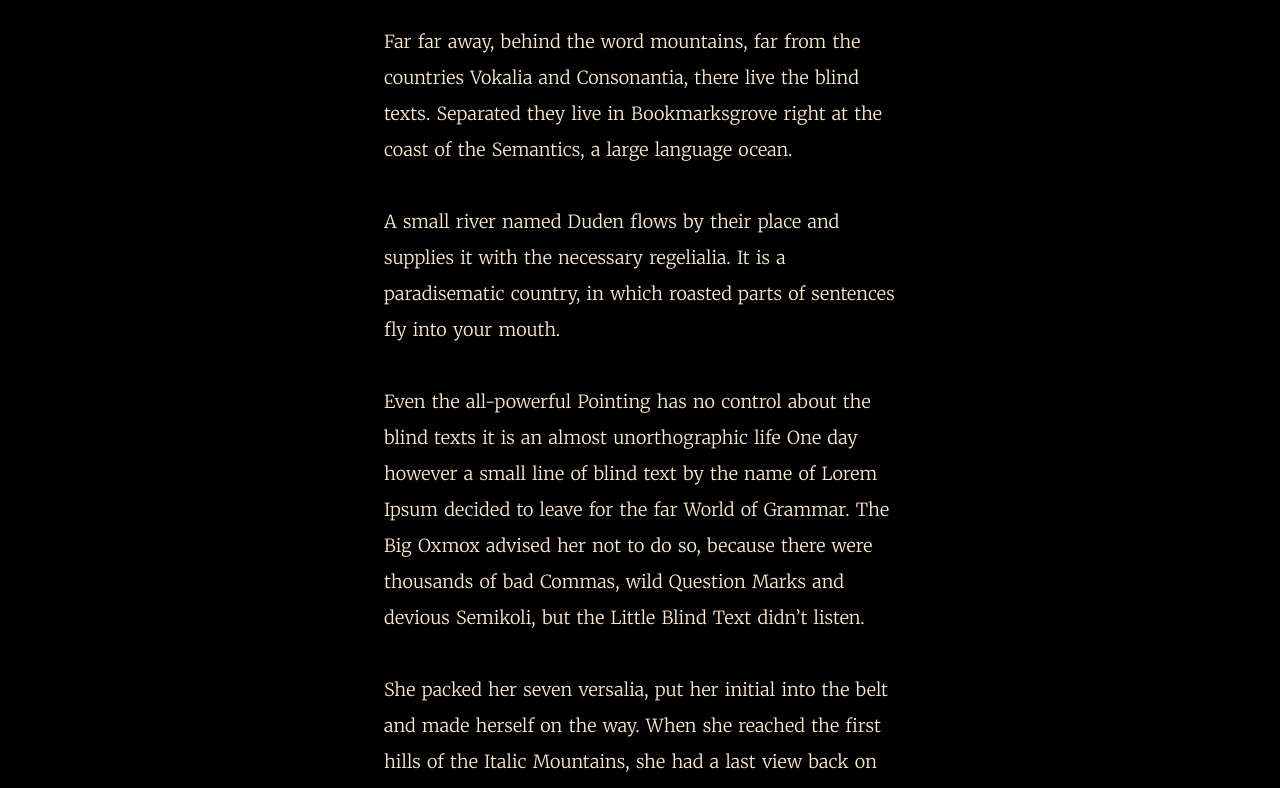
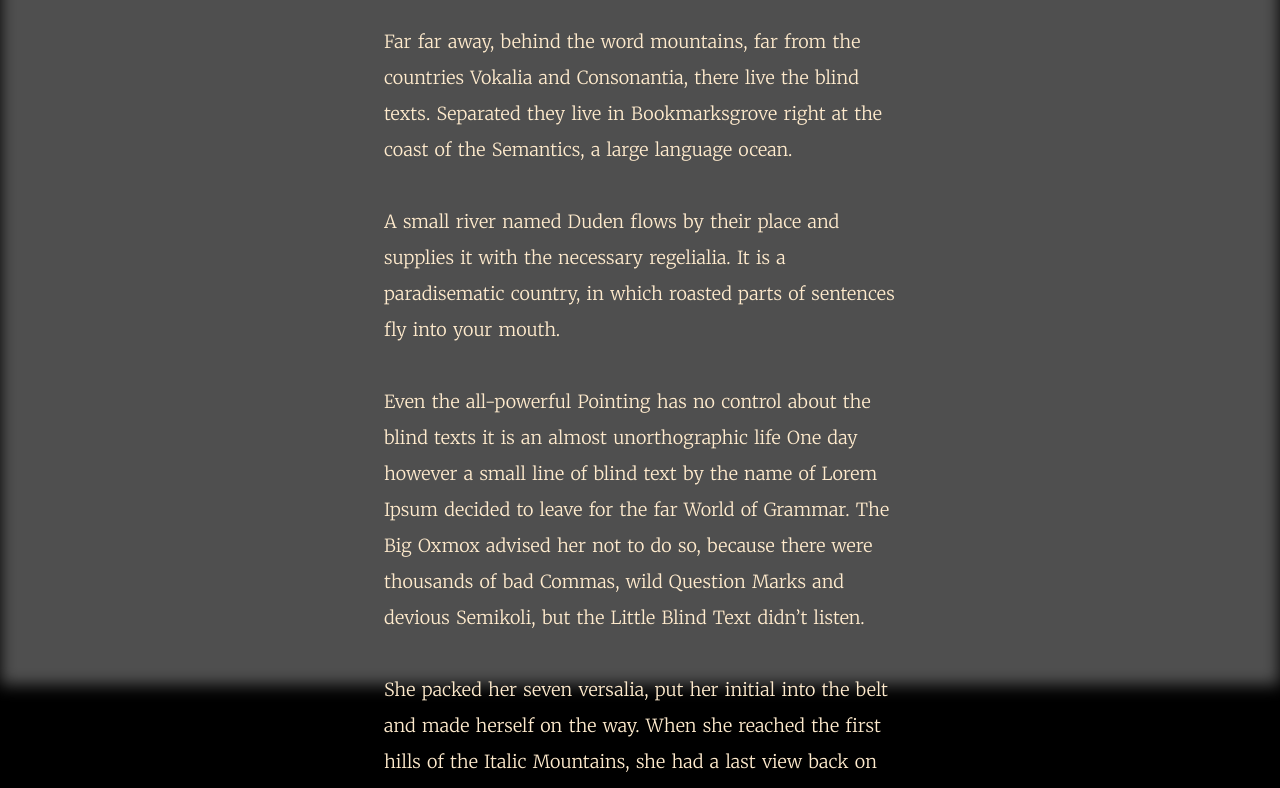
Before and after one commit to malitherl/bakery-website, a plain HTML site: page paths/our-story.html in a window 1280 px wide. Shown: the part 115-903 px from the top of the page. Drawn offline with Linux system fonts and the light colour scheme; the site is published under a folder, as on GitHub Pages, so addresses that start at the root find nothing.

Commit message:
Update our_story_styles.css

```diff
--- a/stylesheets/our_story_styles.css
+++ b/stylesheets/our_story_styles.css
@@ -10,7 +10,7 @@ body {
 }
 
 #container {
-    background-image: url('/about-us pictures/pexels-roman-odintsov-4552138 (1).jpg');
+    background-image: url('../about-us pictures/pexels-roman-odintsov-4552138 (1).jpg');
     width: 100%;
     height: 100vh;
     background-size: cover;
```
